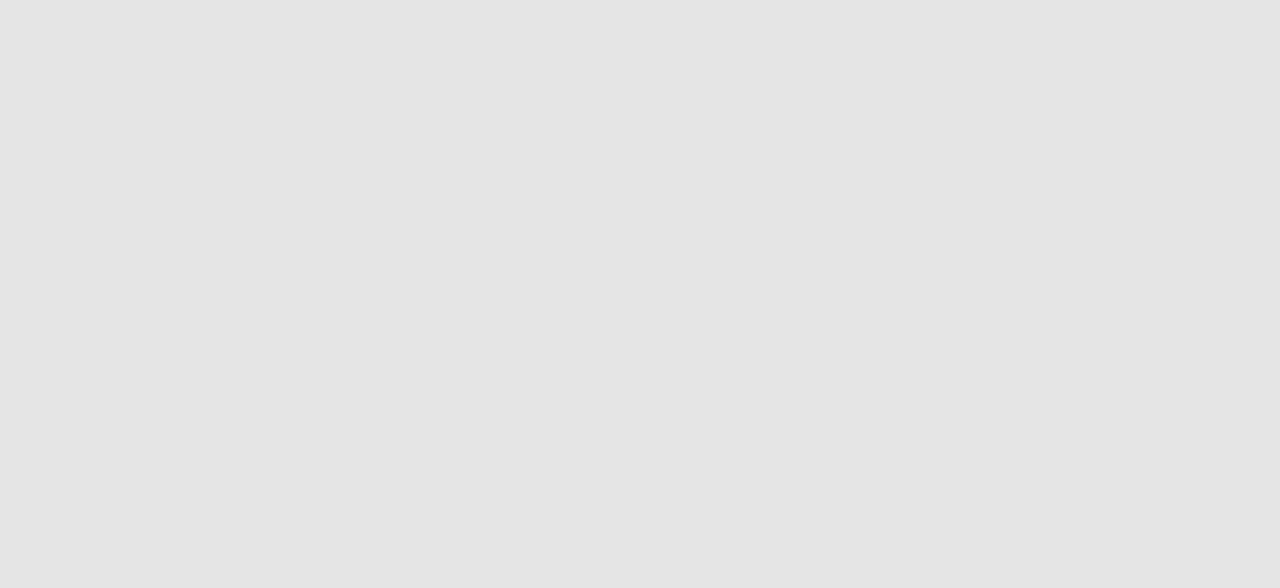
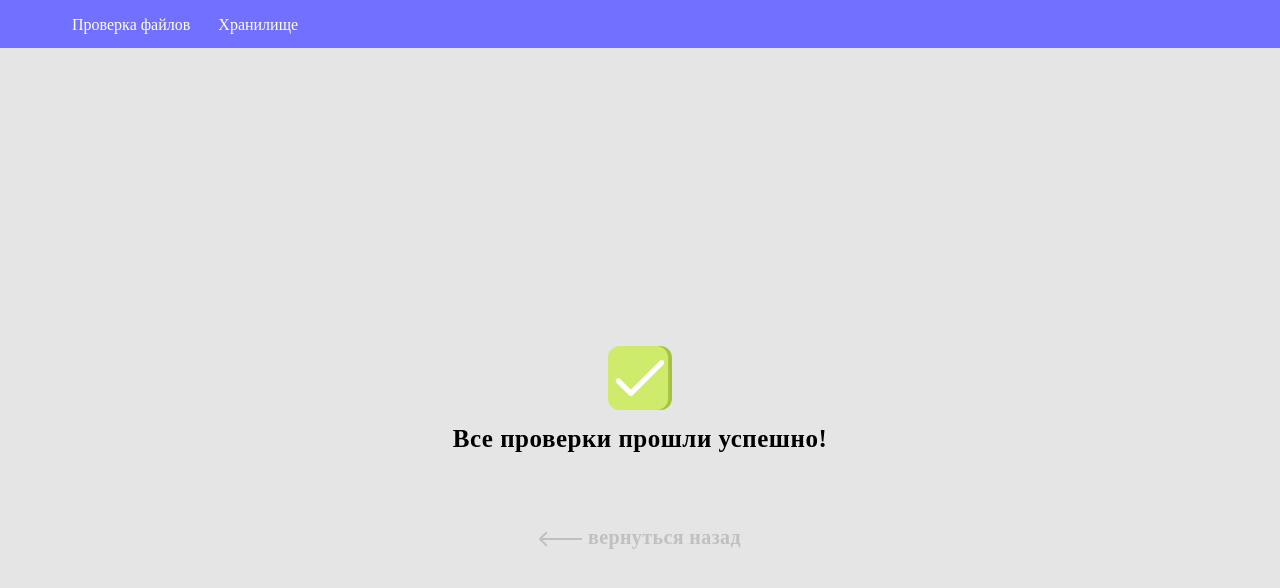
Before and after one commit to ITIXYXYWA/hakaton, a React (Create React App) app: page /accept in a window 1280 px wide. Shown: the top 588 px of the page. Built offline with nearby package versions, Linux system fonts and the light colour scheme; a web font is replaced by a local one.

Commit message:
added accept page

```diff
--- a/src/App.js
+++ b/src/App.js
@@ -5,6 +5,7 @@ import { Route, Router, Switch, useHistory } from 'react-router';
 import { useEffect } from 'react';
 import { createBrowserHistory } from 'history';
 import { Panding } from './components/panding/panding.jsx';
+import { Accept } from './components/accept/accept.jsx';
 
 const myHistory = createBrowserHistory()
 
@@ -17,14 +18,12 @@ function App() {
             <Home />
           </Route>
 
-          <Route path='/pending' component={() => {
-            return <Panding />
-          }}>
-            {/* <Panding /> */}
+          <Route path='/pending'>
+            <Panding />
           </Route>
 
           <Route path='/accept'>
-
+            <Accept />
           </Route>
 
           <Route path='/error'>
--- /dev/null
+++ b/src/components/accept/accept.css
@@ -0,0 +1,33 @@
+.accept-img {
+  display: block;
+  margin: 298px auto 0;
+}
+
+.accept-title {
+  margin: 14px auto 0;
+  width: -moz-fit-content;
+  width: fit-content;
+  font-weight: bold;
+  font-size: 25px;
+  line-height: 30px;
+  letter-spacing: 0.02em;
+}
+
+.go-back {
+  text-decoration: none;
+  color: var(--light-gray-color);
+  display: flex;
+  align-items: center;
+  width: -moz-fit-content;
+  width: fit-content;
+  margin: 73px auto 0;
+  font-weight: bold;
+  font-size: 20px;
+  line-height: 21px;
+  letter-spacing: 0.02em;
+}
+.go-back-arrow {
+  display: block;
+  height: 16px;
+  margin-right: 6px;
+}
--- /dev/null
+++ b/src/components/accept/accept.jsx
@@ -0,0 +1,36 @@
+import React from "react";
+import './accept.css';
+import { Header } from "../header/header";
+import { Container } from "../container/container";
+
+export const Accept = () => {
+  return (
+    <>
+      <Header noActive />
+      <Container>
+        <svg className='accept-img' width="64" height="64" viewBox="0 0 64 64" fill="none" xmlns="http://www.w3.org/2000/svg">
+          <g clip-path="url(#clip0)">
+            <path d="M52.4106 0H48.5474V64H52.4106C58.7848 64 64.0001 58.7847 64.0001 52.4105V11.5895C64.0001 5.21525 58.7848 0 52.4106 0Z" fill="#A5C244" />
+            <path d="M60.1369 11.5895V52.4104C60.1369 58.7846 54.9216 63.9999 48.5474 63.9999H11.5895C5.21525 64 0 58.7847 0 52.4105V11.5895C0 5.21525 5.21525 0 11.5895 0H48.5472C54.9215 0 60.1369 5.21525 60.1369 11.5895Z" fill="#CFEB6B" />
+            <path d="M22.8421 50.011C22.1581 50.0108 21.5027 49.739 21.0198 49.2555L8.47948 36.6986C7.47423 35.6922 7.47548 34.0615 8.48198 33.0563C9.48848 32.0511 11.1191 32.0523 12.1242 33.0588L22.8428 43.7918L51.8767 14.7441C52.8822 13.738 54.5128 13.7376 55.519 14.7432C56.5251 15.7489 56.5253 17.3795 55.5198 18.3855L24.6636 49.2562C24.1805 49.7395 23.5252 50.011 22.8421 50.011Z" fill="white" />
+          </g>
+          <defs>
+            <clipPath id="clip0">
+              <rect width="64" height="64" fill="white" />
+            </clipPath>
+          </defs>
+        </svg>
+
+        <h1 className='accept-title'>Все проверки прошли успешно!</h1>
+        <a href="/?" className="go-back">
+          <span className='go-back-arrow'>
+            <svg width="43" height="16" viewBox="0 0 43 16" fill="none" xmlns="http://www.w3.org/2000/svg">
+              <path d="M0.292892 7.29289C-0.0976295 7.68342 -0.0976295 8.31658 0.292892 8.70711L6.65685 15.0711C7.04738 15.4616 7.68054 15.4616 8.07107 15.0711C8.46159 14.6805 8.46159 14.0474 8.07107 13.6569L2.41422 8L8.07107 2.34315C8.46159 1.95262 8.46159 1.31946 8.07107 0.928932C7.68054 0.538408 7.04738 0.538408 6.65685 0.928932L0.292892 7.29289ZM43 7L1 7V9L43 9V7Z" fill="#C0C0C0" />
+            </svg>
+          </span>
+          <span className='go-back-text'>вернуться назад</span>
+        </a>
+      </Container>
+    </>
+  )
+}
--- a/src/components/header/header.jsx
+++ b/src/components/header/header.jsx
@@ -2,10 +2,7 @@ import './header.css';
 import { Container } from '../container/container';
 
 export const Header = (props) => {
-    console.log(props.disabled);
-    if (props.disabled === true) {
-        console.log(12313123123);
-    }
+    console.log(props);
     return (
         <div className="header">
             <Container>
@@ -21,9 +18,19 @@ export const Header = (props) => {
                                 </li>
                             </>
                             :
+                            props.noActive === true ?
+                                <>
+                                    <li className="header__nav-item">
+                                        <a href="/?">Проверка файлов</a>
+                                    </li>
+                                    <li className="header__nav-item">
+                                        <a href="">Хранилище</a>
+                                    </li>
+                                </>
+                                :
                                 <>
                                     <li className="header__nav-item active">
-                                    <a href="">Проверка файлов</a>
+                                        <a href="/?">Проверка файлов</a>
                                     </li>
                                     <li className="header__nav-item">
                                         <a href="">Хранилище</a>
@@ -31,10 +38,9 @@ export const Header = (props) => {
                                 </>
                         }
 
-
                     </ul>
                 </div>
-            </Container>
-        </div>
+            </Container >
+        </div >
     )
 }
```
Also changed, not shown: src/assets/img/accept.svg (added), src/assets/img/arrow-back.svg (added). Lines whose indentation alone changed are shown as unchanged.
